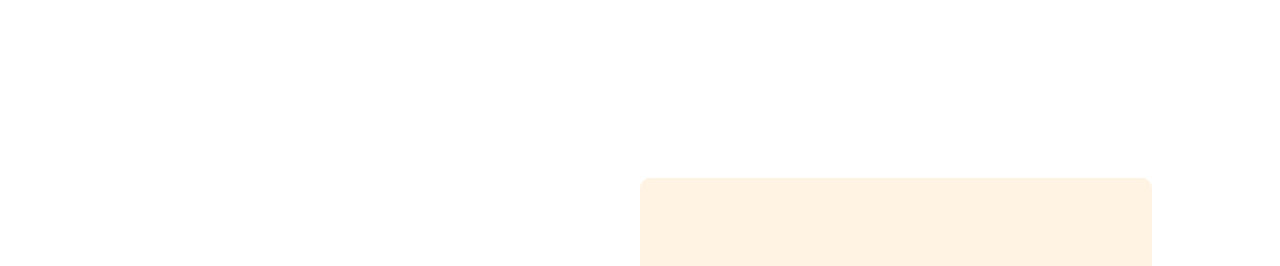
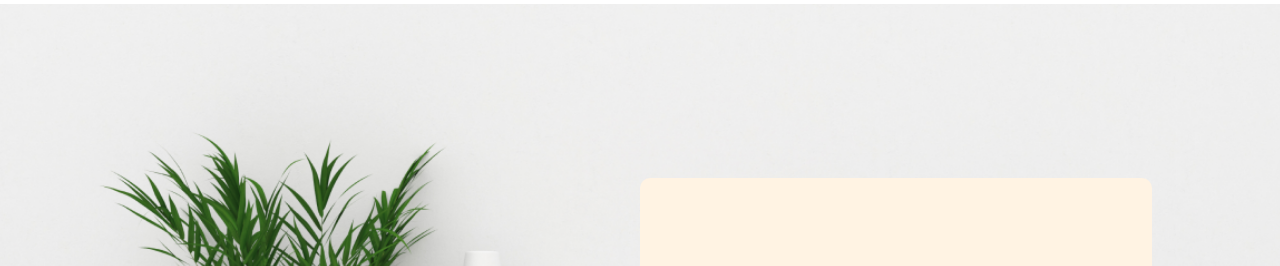
Before and after one commit to mikishlep/furniro, a plain HTML site: page index.html in a window 1280 px wide. Shown: the part 62-328 px from the top of the page. Drawn offline with Linux system fonts and the light colour scheme.

Commit message:
Update style.css

```diff
--- a/style.css
+++ b/style.css
@@ -7,7 +7,7 @@
 .header{
     min-height: 100vh;
     width: 100%;
-    background-image: url(images/bannerstart.png);
+    background-image: url(bannerstart.png);
     background-position: center;
     background-size: cover;
     position: relative;
```
